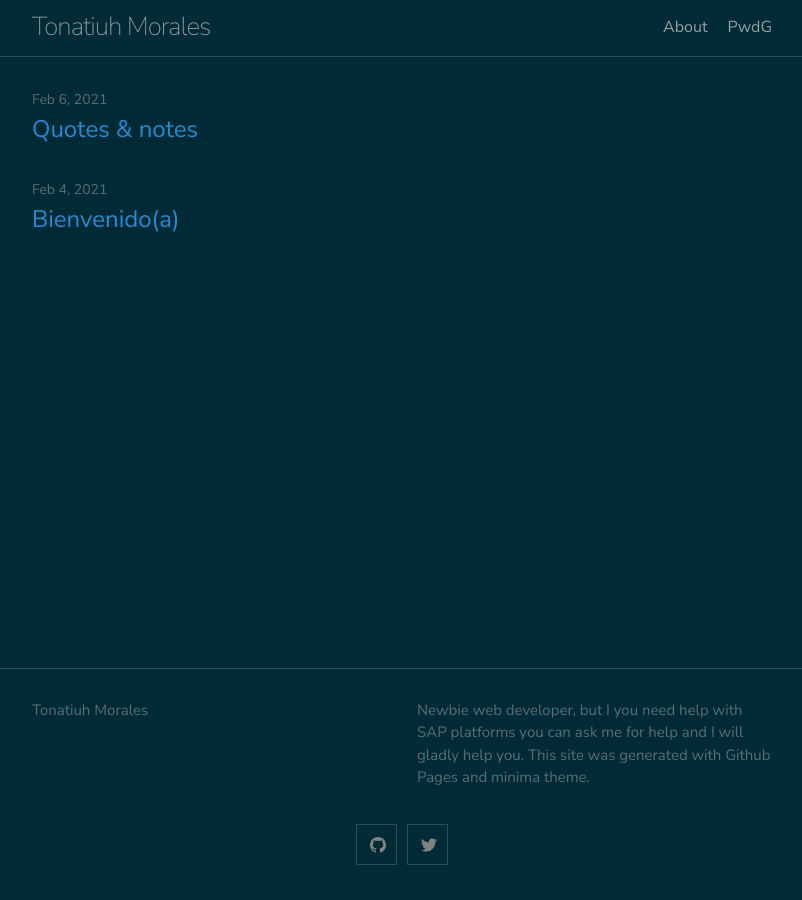
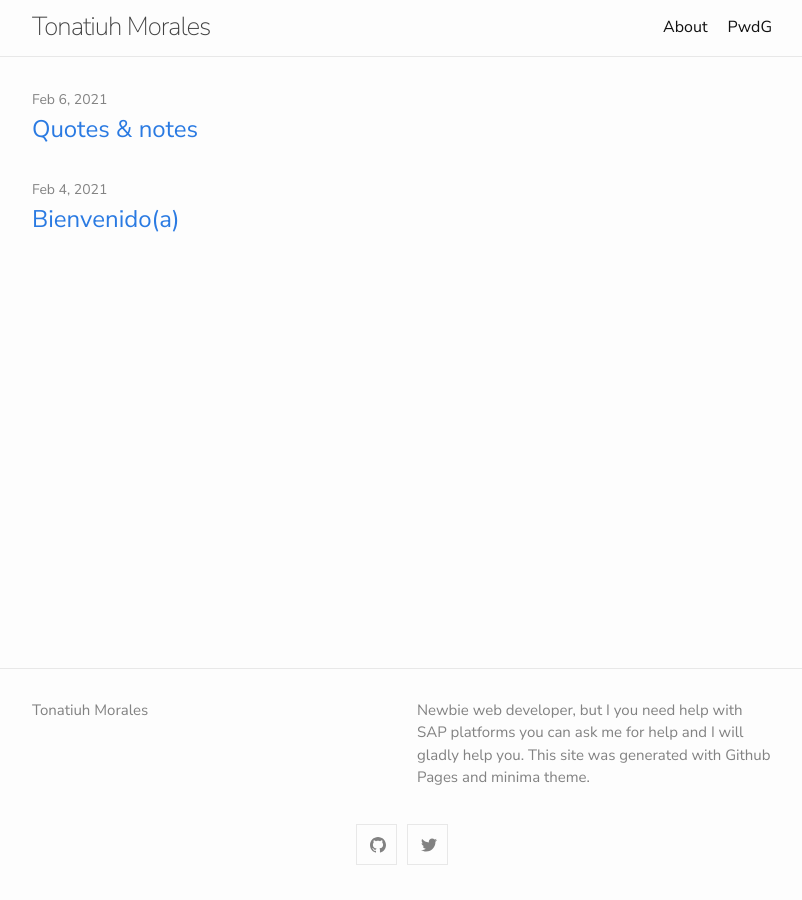
Before and after one commit to blackc0mb/blackc0mb.github.io, a Jekyll site: the page built from index.md, in a window 1280 px wide. Shown: the whole page, without its empty margins (238-1040 px from the left). Built offline with Jekyll 4.4.1, drawn with Linux system fonts in a browser that asks for light colours.

Commit message:
Update _config.yml

```diff
--- a/_config.yml
+++ b/_config.yml
@@ -12,7 +12,7 @@ show_excerpts: false # set to true to show excerpts on the homepage
 # refer to https://shopify.github.io/liquid/filters/date/ if you want to customize this
 minima:
   date_format: "%b %-d, %Y"
-  skin: solarized-dark
+  skin: classic
 
   # generate social links in footer
   social_links:
```
